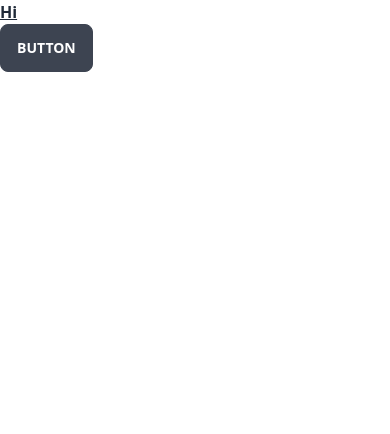
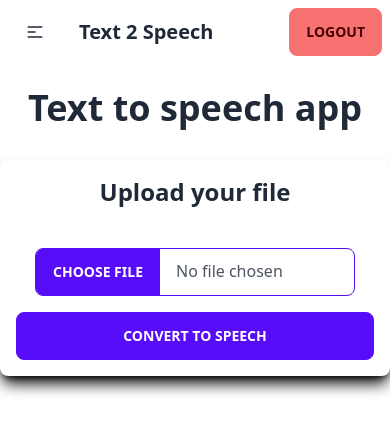
Before and after one commit to jimdixx/WhenCodeHelps, a React (Vite) app in the folder modules/ui/: page / in a window 390 px wide. Shown: the top 434 px of the page. Built offline with nearby package versions, Linux system fonts and the light colour scheme.

Commit message:
add app layout

```diff
--- a/modules/ui/package.json
+++ b/modules/ui/package.json
@@ -14,6 +14,7 @@
     "react-dom": "^18.2.0"
   },
   "devDependencies": {
+    "@tailwindcss/typography": "^0.5.9",
     "@types/react": "^18.0.27",
     "@types/react-dom": "^18.0.10",
     "@vitejs/plugin-react-swc": "^3.0.0",
--- a/modules/ui/src/App.tsx
+++ b/modules/ui/src/App.tsx
@@ -1,12 +1,26 @@
+import { useState } from "react";
+import { Form } from "./components/Form";
+import { Navbar } from "./components/Navbar";
+import { User } from "./types";
+import { AuthForm } from "./components/AuthForm";
 
 function App() {
+  const [page, setPage] = useState<"form" | "records">("form");
+  const [loggedIn, setLoggedIn] = useState<boolean>(true);
+  const [user, setUser] = useState<User>();
 
   return (
-    <div>
-      <h1 className="ext-3xl font-bold underline">Hi</h1>
-      <button className="btn">Button</button>
-    </div>
+    <>
+      <Navbar setPage={setPage} loggedIn={loggedIn} />
+      <div className="prose container mx-auto mt-6 text-center">
+        <h1>Text to speech app</h1>
+        {!!loggedIn ? (
+          <>{page === "form" ? <Form /> : <h2>My Recordings</h2>}</>
+        ) : (
+          <AuthForm />
+        )}
+      </div>
+    </>
   );
 }
-
-export default App
+export default App;
--- /dev/null
+++ b/modules/ui/src/components/AuthForm.tsx
@@ -0,0 +1,11 @@
+import { Login } from "./Login";
+import { Register } from "./Register";
+
+export const AuthForm = () => {
+  return (
+    <div className="rounded-lg shadow-lg shadow-black p-4 justify-center text-center prose grid sm:grid-cols-2">
+      <Login />
+      <Register />
+    </div>
+  );
+};
--- /dev/null
+++ b/modules/ui/src/components/ErrorAlert.tsx
@@ -0,0 +1,22 @@
+export const ErrorAlert = ({message}: {message: string}) => {
+    return (
+      <div className="alert alert-error shadow-lg">
+        <div>
+          <svg
+            xmlns="http://www.w3.org/2000/svg"
+            className="stroke-current flex-shrink-0 h-6 w-6"
+            fill="none"
+            viewBox="0 0 24 24"
+          >
+            <path
+              strokeLinecap="round"
+              strokeLinejoin="round"
+              strokeWidth="2"
+              d="M10 14l2-2m0 0l2-2m-2 2l-2-2m2 2l2 2m7-2a9 9 0 11-18 0 9 9 0 0118 0z"
+            />
+          </svg>
+          <span>{message}</span>
+        </div>
+      </div>
+    );
+}
--- /dev/null
+++ b/modules/ui/src/components/Form.tsx
@@ -0,0 +1,57 @@
+import { FormEvent, useState } from "react";
+import { ErrorAlert } from "./ErrorAlert";
+import { SuccessAlert } from "./SuccessAlert";
+
+export const Form = () => {
+  const [selectedFile, setSelectedFile] = useState<File | null>(null);
+  const [errorMsg, setErrorMsg] = useState("");
+  const [isSuccess, setIsSuccess] = useState(false);
+
+  const validateFile = () => {
+    const MAX_FILE_SIZE = 40960;
+
+    if (!selectedFile) {
+      setIsSuccess(false);
+      setErrorMsg("No file selected");
+      return false;
+    }
+    const fileSizeKiloBytes = selectedFile.size / 1024;
+
+    if (fileSizeKiloBytes > MAX_FILE_SIZE) {
+      setIsSuccess(false);
+      setErrorMsg("File size exceeds maximum size of 40mb");
+      return false;
+    }
+    return true;
+  };
+
+  const handleSubmit = (event: FormEvent<HTMLFormElement>) => {
+    event.preventDefault();
+    if (validateFile()) {
+      setIsSuccess(true);
+      setErrorMsg("");
+      console.log({ selectedFile });
+    }
+  };
+
+  const handleFileInputChange = (event: any) => {
+    setSelectedFile(event.target.files[0]);
+  };
+
+  return (
+    <div className="rounded-lg shadow-lg shadow-black p-4 justify-center text-center">
+      <h2 className="mt-0">Upload your file</h2>
+      <form className="flex flex-col" onSubmit={handleSubmit}>
+        {!!errorMsg && <ErrorAlert message={errorMsg} />}
+        {!!isSuccess && <SuccessAlert />}
+        <input
+          type="file"
+          className="file-input file-input-bordered file-input-primary w-full max-w-xs my-4 mx-auto"
+          accept="application/epub+zip,text/plain"
+          onChange={handleFileInputChange}
+        />
+        <button className="btn btn-primary px-2">Convert to speech</button>
+      </form>
+    </div>
+  );
+};
--- /dev/null
+++ b/modules/ui/src/components/Login.tsx
@@ -0,0 +1,36 @@
+import { ChangeEvent, useState } from "react";
+import { UserLogin } from "../types";
+
+export const Login = () => {
+  const [login, setLogin] = useState<UserLogin>({ email: "", password: "" });
+  const handleChange = (e: ChangeEvent<any>) => {
+    const { name, value } = e.target;
+    setLogin((prevInput) => {
+      return { ...prevInput, [name]: value };
+    });
+  };
+  return (
+    <div className="flex flex-col justify-center">
+      <h2 className="mt-0">Login to your account</h2>
+      <form className="p-2">
+        <input
+          type="email"
+          name="email"
+          placeholder="Email"
+          className="input input-bordered input-primary w-full max-w-xs my-2"
+          value={login.email}
+          onChange={handleChange}
+        />
+        <input
+          type="password"
+          name="password"
+          placeholder="Password"
+          className="input input-bordered input-primary w-full max-w-xs my-2"
+          value={login.password}
+          onChange={handleChange}
+        />
+        <button className="btn btn-primary">Login</button>
+      </form>
+    </div>
+  );
+};
--- /dev/null
+++ b/modules/ui/src/components/Navbar.tsx
@@ -0,0 +1,71 @@
+import { Dispatch, SetStateAction } from "react";
+
+export const Navbar = (props: {
+  setPage: Dispatch<SetStateAction<"form" | "records">>;
+  loggedIn: boolean;
+}) => {
+  const { setPage, loggedIn } = props;
+
+  const handleLogout = () => {
+    console.log("Logging out");
+  };
+
+  return (
+    <div className="navbar bg-base-100">
+      <div className="navbar-start">
+        {!!loggedIn && (
+          <div className="dropdown">
+            <label tabIndex={0} className="btn btn-ghost lg:hidden">
+              <svg
+                xmlns="http://www.w3.org/2000/svg"
+                className="h-5 w-5"
+                fill="none"
+                viewBox="0 0 24 24"
+                stroke="currentColor"
+              >
+                <path
+                  strokeLinecap="round"
+                  strokeLinejoin="round"
+                  strokeWidth="2"
+                  d="M4 6h16M4 12h8m-8 6h16"
+                />
+              </svg>
+            </label>
+            <ul
+              tabIndex={0}
+              className="menu menu-compact dropdown-content mt-3 p-2 shadow bg-base-100 rounded-box w-52"
+            >
+              <li>
+                <a onClick={() => setPage("form")}>New recording</a>
+              </li>
+              <li>
+                <a onClick={() => setPage("records")}>My recordings</a>
+              </li>
+            </ul>
+          </div>
+        )}
+
+        <a className="btn btn-ghost normal-case text-xl">Text 2 Speech</a>
+      </div>
+      <div className="navbar-center hidden lg:flex">
+        {!!loggedIn && (
+          <ul className="menu menu-horizontal px-1">
+            <li>
+              <a onClick={() => setPage("form")}>New recording</a>
+            </li>
+            <li>
+              <a onClick={() => setPage("records")}>My recordings</a>
+            </li>
+          </ul>
+        )}
+      </div>
+      <div className="navbar-end">
+        {!!loggedIn && (
+          <a className="btn btn-error" onClick={handleLogout}>
+            Logout
+          </a>
+        )}
+      </div>
+    </div>
+  );
+};
--- /dev/null
+++ b/modules/ui/src/components/Register.tsx
@@ -0,0 +1,45 @@
+import { ChangeEvent, useState } from "react";
+import { UserRegister } from "../types";
+
+export const Register = () => {
+    const [login, setLogin] = useState<UserRegister>({ email: "", password: "", confirmPassword: "" });
+  const handleChange = (e: ChangeEvent<any>) => {
+    const { name, value } = e.target;
+    setLogin((prevInput) => {
+      return { ...prevInput, [name]: value };
+    });
+  };
+  return (
+    <div>
+      <h2 className="mt-0">Create new account</h2>
+      <form className="p-2">
+        <input
+          type="email"
+          name="email"
+          placeholder="Email"
+          className="input input-bordered input-primary w-full max-w-xs my-2"
+          value={login.email}
+          onChange={handleChange}
+        />
+        <input
+          type="password"
+          name="password"
+          placeholder="Password"
+          className="input input-bordered input-primary w-full max-w-xs my-2"
+          value={login.password}
+          onChange={handleChange}
+        />
+
+        <input
+          type="password"
+          name="confirmPassword"
+          placeholder="Confirm Password"
+          className="input input-bordered input-primary w-full max-w-xs my-2"
+          value={login.confirmPassword}
+          onChange={handleChange}
+        />
+        <button className="btn btn-primary">Register</button>
+      </form>
+    </div>
+  );
+};
--- /dev/null
+++ b/modules/ui/src/components/SuccessAlert.tsx
@@ -0,0 +1,22 @@
+export const SuccessAlert = () => {
+    return (
+      <div className="alert alert-success shadow-lg">
+        <div>
+          <svg
+            xmlns="http://www.w3.org/2000/svg"
+            className="stroke-current flex-shrink-0 h-6 w-6"
+            fill="none"
+            viewBox="0 0 24 24"
+          >
+            <path
+              strokeLinecap="round"
+              strokeLinejoin="round"
+              strokeWidth="2"
+              d="M9 12l2 2 4-4m6 2a9 9 0 11-18 0 9 9 0 0118 0z"
+            />
+          </svg>
+          <span>File submitted successfully</span>
+        </div>
+      </div>
+    );
+}
--- /dev/null
+++ b/modules/ui/src/types.ts
@@ -0,0 +1,21 @@
+export interface User {
+    email: string;
+    password: string;
+    recordings: Recording[];
+}
+
+export interface Recording {
+    url: string;
+    timestamps: Number[];
+}
+
+export interface UserLogin {
+    email: string;
+    password: string;
+}
+
+export interface UserRegister {
+    email: string;
+    password: string;
+    confirmPassword: string;
+}
--- a/modules/ui/tailwind.config.cjs
+++ b/modules/ui/tailwind.config.cjs
@@ -7,7 +7,7 @@ module.exports = {
   theme: {
     extend: {},
   },
-  plugins: [require("daisyui")],
+  plugins: [require('@tailwindcss/typography'), require("daisyui")],
   daisyui: {
     themes: ["light", "dark"],
   },
```
Also changed, not shown: 2 other files (tests, documents, lock files or other folders).
